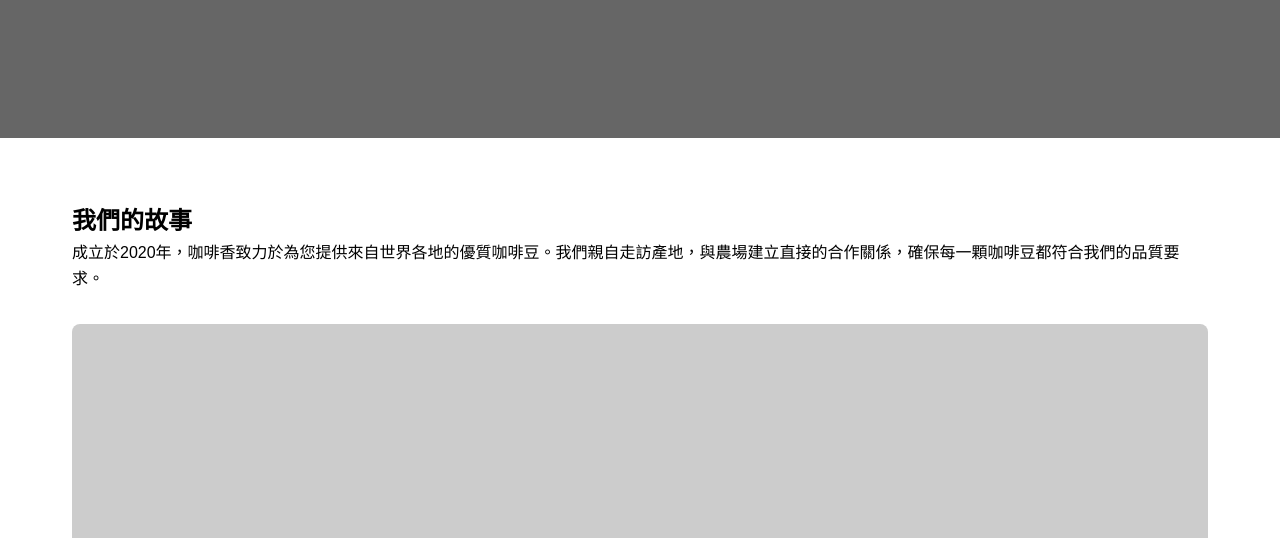
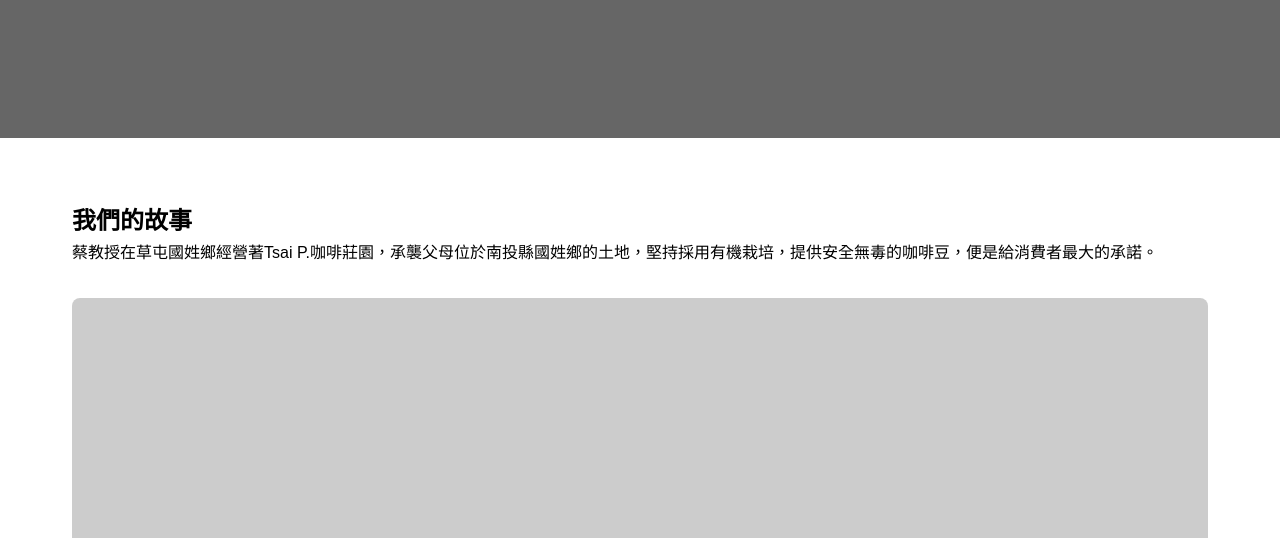
Before and after one commit to Wei070901/coffee_.github.io, a plain HTML site: page about.html in a window 1280 px wide. Shown: the part 262-800 px from the top of the page. Drawn offline with Linux system fonts and the light colour scheme; placeholder pictures from the web are drawn by us; a script that the page names is missing.

Commit message:
Update about.html

```diff
--- a/about.html
+++ b/about.html
@@ -56,7 +56,7 @@
         <section class="about-content">
             <div class="about-story">
                 <h2>我們的故事</h2>
-                <p>成立於2020年，咖啡香致力於為您提供來自世界各地的優質咖啡豆。我們親自走訪產地，與農場建立直接的合作關係，確保每一顆咖啡豆都符合我們的品質要求。</p>
+                <p>蔡教授在草屯國姓鄉經營著Tsai P.咖啡莊園，承襲父母位於南投縣國姓鄉的土地，堅持採用有機栽培，提供安全無毒的咖啡豆，便是給消費者最大的承諾。</p>
                 <div class="story-image">
                     <img src="https://via.placeholder.com/600x400" alt="咖啡莊園">
                 </div>
```
